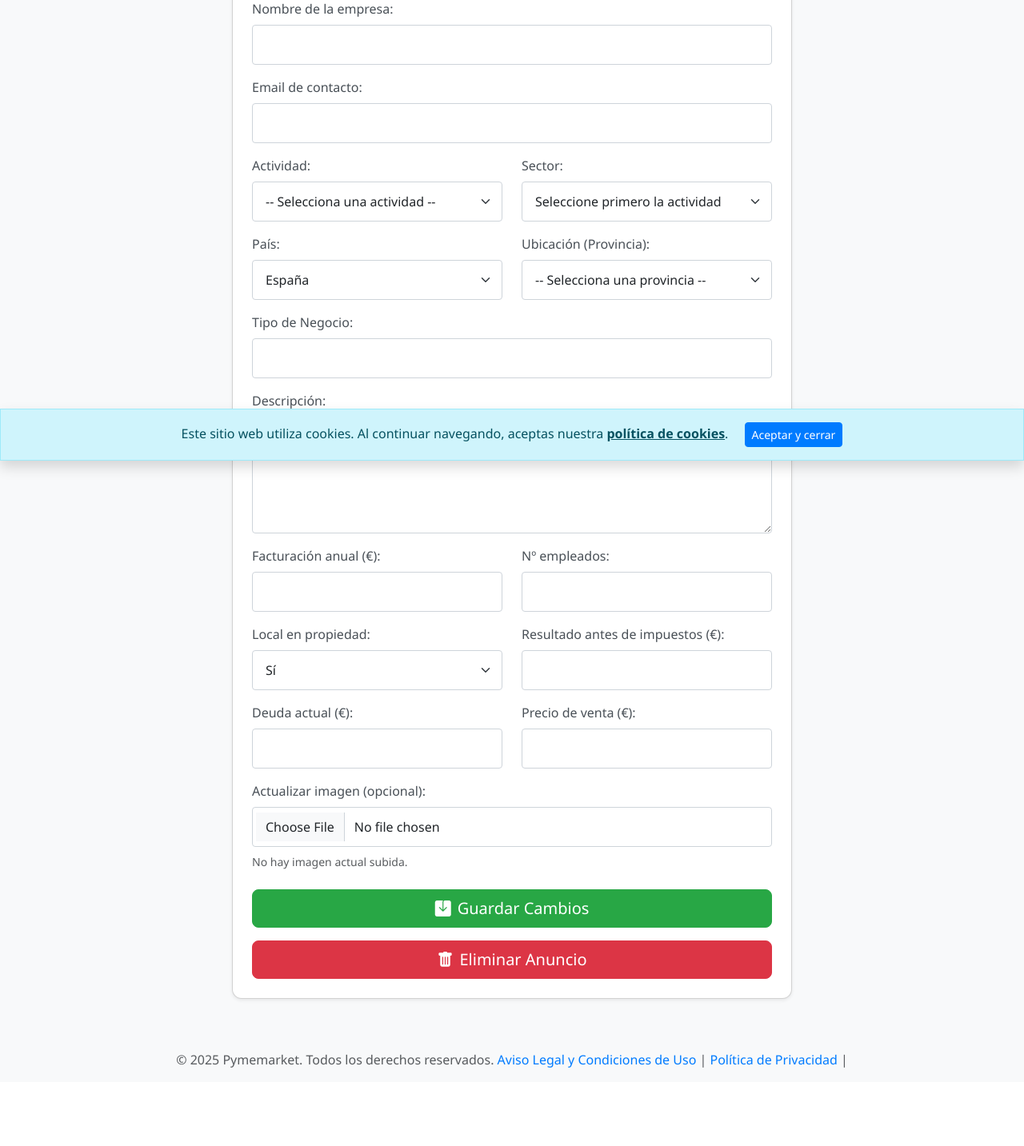
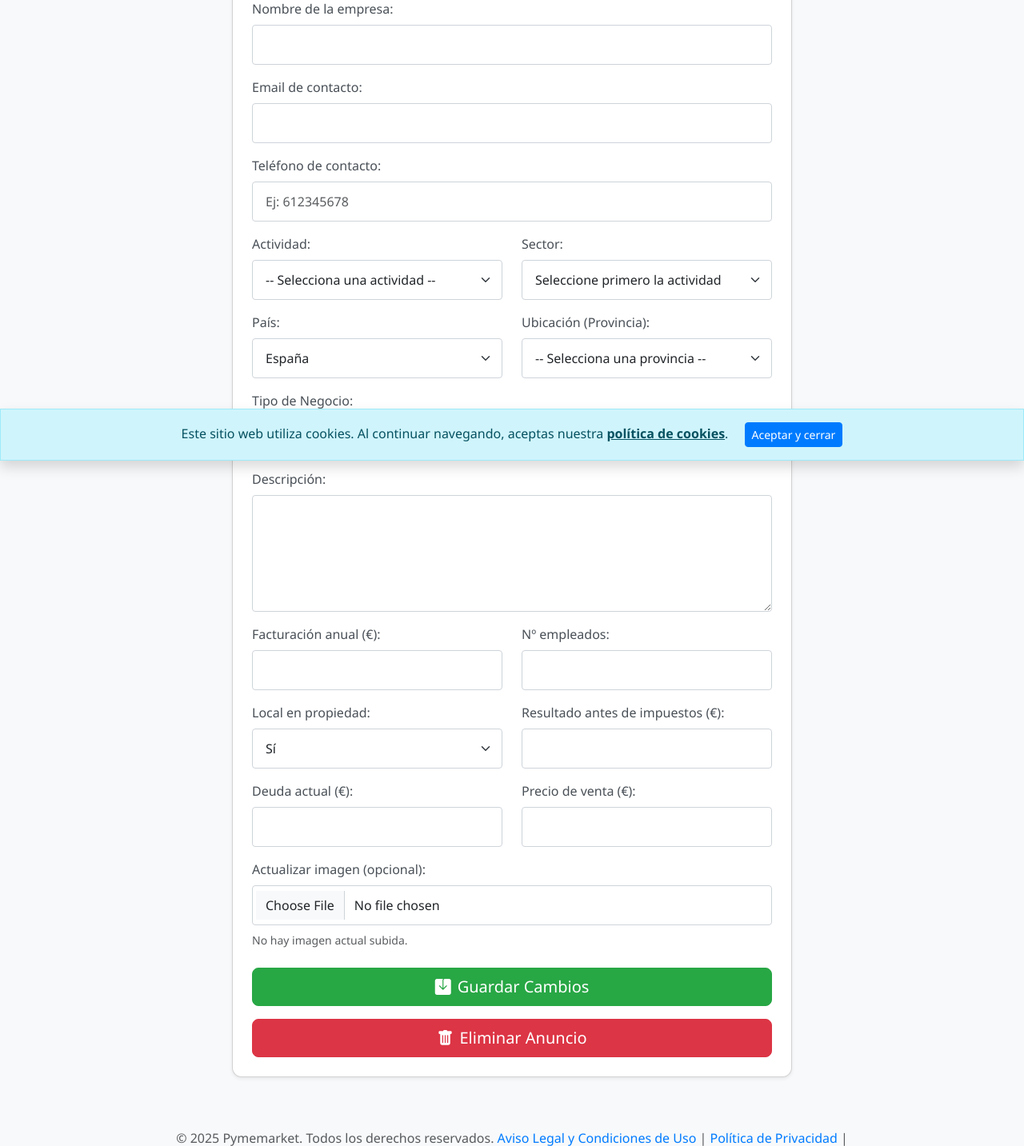
Before and after one commit to AC-Partners/compraventa-postgres, a Flask app: template templates/editar.html in a window 1280 px wide. Shown: the part 224-1657 px from the top of the page at 80% size. Before the commit the page ends 1559 px from the top, so only its background shows below. Run offline with Flask 3, Linux system fonts and the light colour scheme; the template is opened without the code that fills it, so the values that code supplies are empty; some libraries are stand-ins or nearby versions.

Commit message:
Update editar.html

```diff
--- a/templates/editar.html
+++ b/templates/editar.html
@@ -3,17 +3,33 @@
 {% block content %}
 
 <h1 class="mb-4 text-center text-primary">Editar Anuncio de {{ empresa.nombre }}</h1>
-
 <div class="card p-4 shadow-sm mx-auto" style="max-width: 700px;">
     <form method="POST" enctype="multipart/form-data" id="editForm"> {# Añadido ID al formulario principal #}
         <input type="hidden" id="delete_confirmation_input" name="eliminar" value="false"> {# Campo oculto para la confirmación de eliminación #}
+
         <div class="mb-3">
             <label class="form-label">Nombre de la empresa:</label>
             <input type="text" class="form-control" name="nombre" value="{{ empresa.nombre or '' }}" required>
         </div>
+
         <div class="mb-3">
             <label class="form-label">Email de contacto:</label>
             <input type="email" class="form-control" name="email_contacto" value="{{ empresa.email_contacto or '' }}" required>
+        </div>
+
+        <div class="mb-3">
+            <label for="telefono" class="form-label">Teléfono de contacto:</label>
+            <input
+                type="tel"
+                class="form-control"
+                id="telefono"
+                name="telefono"
+                pattern="[0-9]{9}"
+                placeholder="Ej: 612345678"
+                title="Introduce un número de teléfono de 9 dígitos (solo números)"
+                value="{{ empresa.telefono or '' }}"
+                required
+            >
         </div>
 
         <div class="row">
@@ -106,7 +122,6 @@
             <input type="file" class="form-control" id="imagen" name="imagen" accept="image/*">
             {% if empresa.imagen_url %}
                 <small class="text-muted mt-2 d-block">Imagen actual:</small>
-                {# CAMBIO CLAVE AQUÍ: Muestra la imagen actual de GCS #}
                 <img src="{{ empresa.imagen_url }}" alt="Imagen actual del negocio" class="img-fluid rounded mt-2" style="max-width: 200px; height: auto;">
             {% else %}
                 <small class="text-muted mt-2 d-block">No hay imagen actual subida.</small>
@@ -115,7 +130,6 @@
 
         <div class="d-grid gap-2 mt-4">
             <button type="submit" class="btn btn-success btn-lg"><i class="bi bi-save-fill me-2"></i>Guardar Cambios</button>
-            {# Botón que abre el modal de confirmación #}
             <button type="button" class="btn btn-danger btn-lg mt-2" data-bs-toggle="modal" data-bs-target="#confirmDeleteModal">
                 <i class="bi bi-trash-fill me-2"></i>Eliminar Anuncio
             </button>
@@ -123,7 +137,6 @@
     </form>
 </div>
 
-<!-- Modal de Confirmación de Eliminación -->
 <div class="modal fade" id="confirmDeleteModal" tabindex="-1" aria-labelledby="confirmDeleteModalLabel" aria-hidden="true">
     <div class="modal-dialog">
         <div class="modal-content">
@@ -142,7 +155,6 @@
     </div>
 </div>
 
-<!-- Script dinámico -->
 <script>
     // Asegúrate de que 'actividades_dict' del contexto de Flask se pase correctamente
     const actividadesSectores = {{ actividades_dict | tojson | safe }};
```
